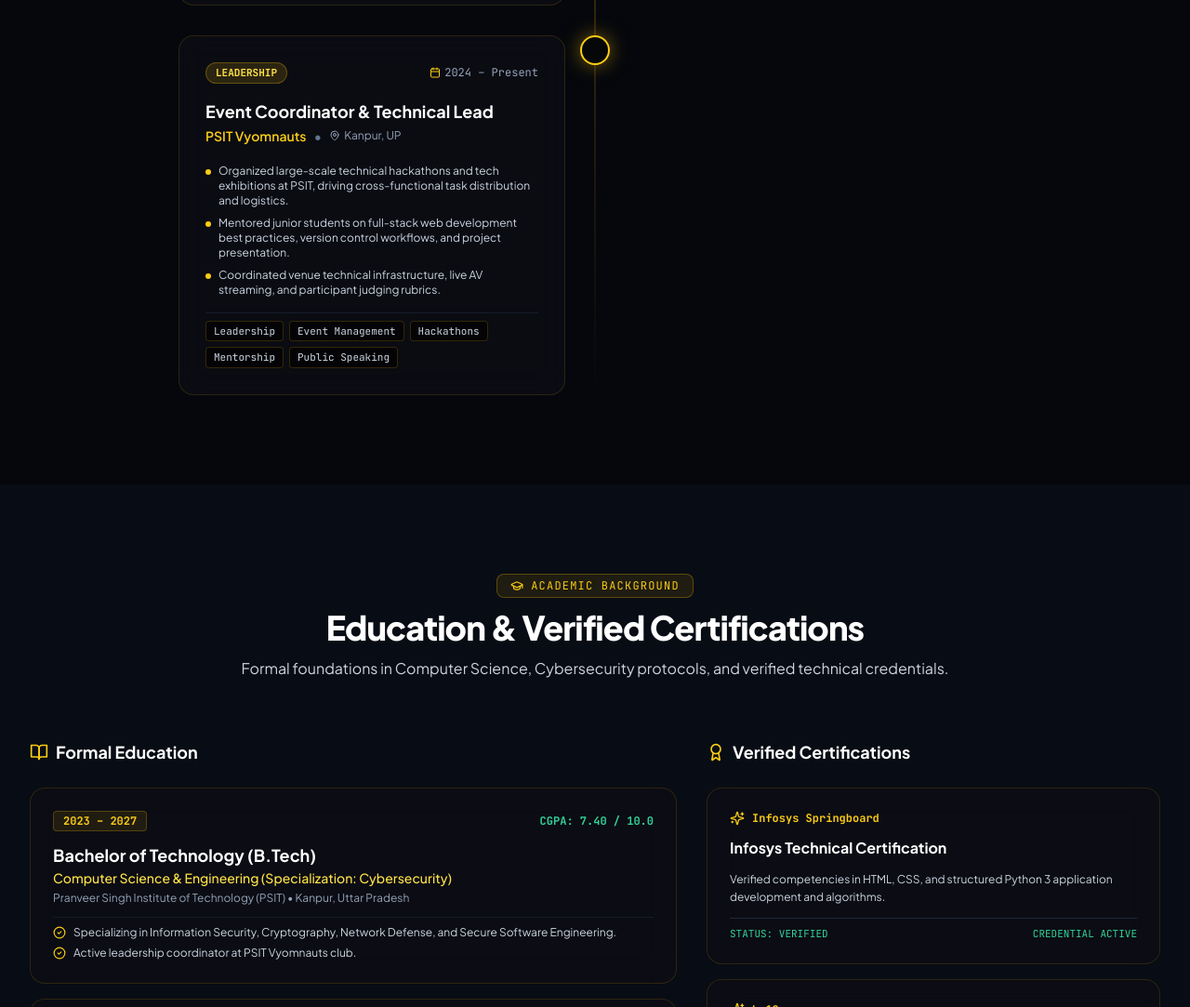
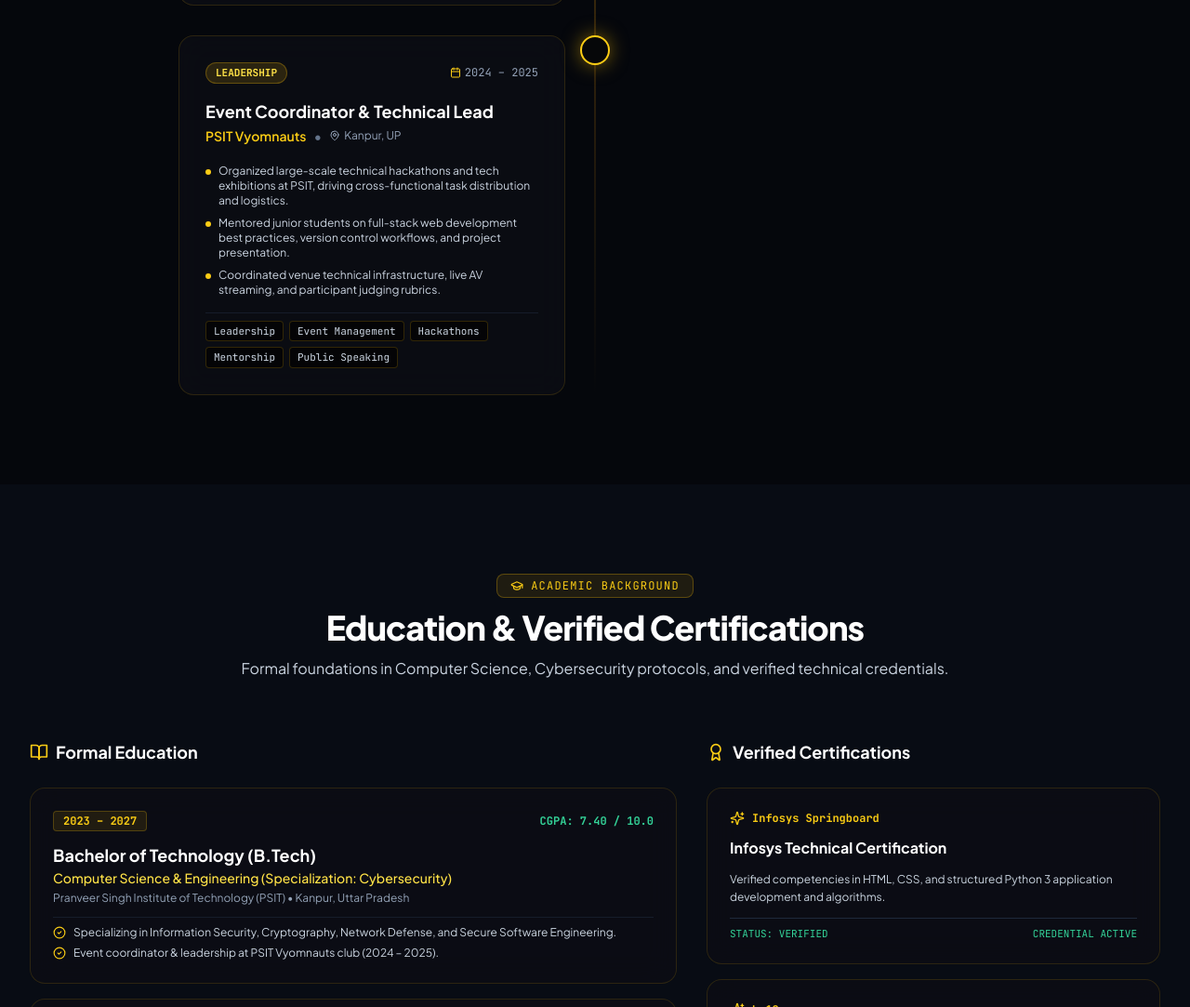
Before and after one commit to Vedanshg6303/Vedansh-gupta, a React (Vite) app: page / in a window 1280 px wide. Shown: the part 6247-7330 px from the top of the page at 93% size. Built offline with nearby package versions, Linux system fonts and the light colour scheme.

Commit message:
fix(timeline): update PSIT Vyomnauts experience period to completed in 2024–2025

```diff
--- a/src/components/ResumeModal.tsx
+++ b/src/components/ResumeModal.tsx
@@ -47,7 +47,7 @@ EXPERIENCE
 - DevLaunch (IIT Kharagpur) — Tech & Management Intern (Dec 2024 – Mar 2025)
   * Spearheaded targeted outreach campaigns across student communities, accelerating technical user signups.
   * Assisted with frontend enhancements, landing page UI tasks, and technical documentation using HTML, CSS, JavaScript, and Git.
-- Event Coordinator — PSIT Vyomnauts
+- Event Coordinator — PSIT Vyomnauts (2024 – 2025)
   * Organized technical hackathons and tech exhibitions, directing cross-functional task distribution.
 
 KEY PROJECTS
@@ -243,7 +243,7 @@ CERTIFICATIONS
             <ul className="space-y-1.5 pl-4 list-disc text-xs text-slate-300">
               <li><strong className="text-white">Infosys Technical Certification:</strong> Verified competencies in HTML, CSS, and structured Python 3 application development.</li>
               <li><strong className="text-white">AI Tools Specialist (be10x):</strong> Professional validation in deploying modern AI workflows to accelerate full-stack engineering cycles.</li>
-              <li><strong className="text-white">Event Coordinator — PSIT Vyomnauts:</strong> Organized technical hackathons and tech exhibitions, directing cross-functional task distribution.</li>
+              <li><strong className="text-white">Event Coordinator — PSIT Vyomnauts (2024 – 2025):</strong> Organized technical hackathons and tech exhibitions, directing cross-functional task distribution.</li>
             </ul>
           </div>
 
--- a/src/data/portfolioData.ts
+++ b/src/data/portfolioData.ts
@@ -238,7 +238,7 @@ export const EXPERIENCES: ExperienceItem[] = [
     company: 'PSIT Vyomnauts',
     role: 'Event Coordinator & Technical Lead',
     location: 'Kanpur, UP',
-    period: '2024 – Present',
+    period: '2024 – 2025',
     description: [
       'Organized large-scale technical hackathons and tech exhibitions at PSIT, driving cross-functional task distribution and logistics.',
       'Mentored junior students on full-stack web development best practices, version control workflows, and project presentation.',
@@ -259,7 +259,7 @@ export const EDUCATION: EducationItem[] = [
     score: 'CGPA: 7.40 / 10.0',
     highlights: [
       'Specializing in Information Security, Cryptography, Network Defense, and Secure Software Engineering.',
-      'Active leadership coordinator at PSIT Vyomnauts club.'
+      'Event coordinator & leadership at PSIT Vyomnauts club (2024 – 2025).'
     ],
   },
   {
```
